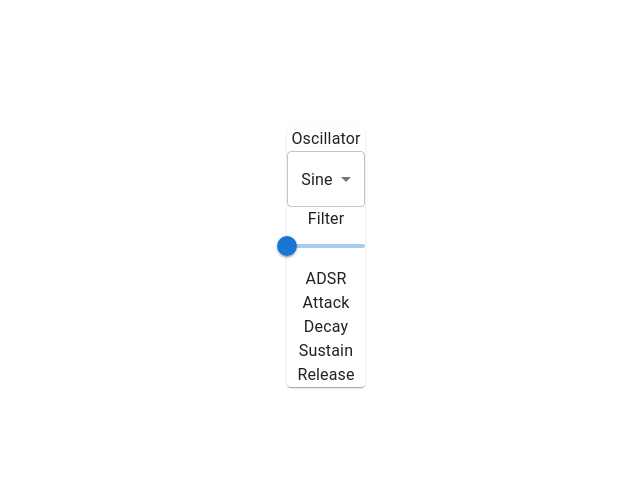
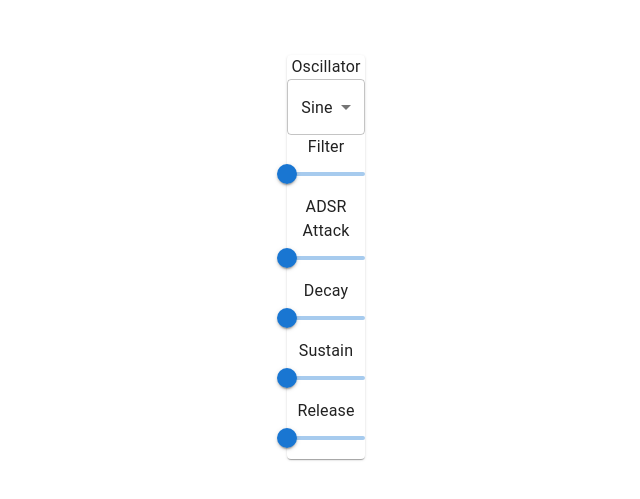
Before and after one commit to yumonjiro/websynth, a React (Vite) app: page / in a window 1280 px wide. Shown: the part 143-642 px from the top of the page, without its empty margins (314-954 px from the left). Built offline with nearby package versions, Linux system fonts and the light colour scheme.

Commit message:
add sliders for ADSR parameters

```diff
--- a/src/App.tsx
+++ b/src/App.tsx
@@ -48,15 +48,19 @@ function App() {
             <Grid>
               <Grid>
                 <Typography>Attack</Typography>
+                <Slider/>
               </Grid>
               <Grid>
                 <Typography>Decay</Typography>
+                <Slider/>
               </Grid>
               <Grid>
                 <Typography>Sustain</Typography>
+                <Slider/>
               </Grid>
               <Grid>
                 <Typography>Release</Typography>
+                <Slider/>
               </Grid>
             </Grid>
           </Grid>
```
